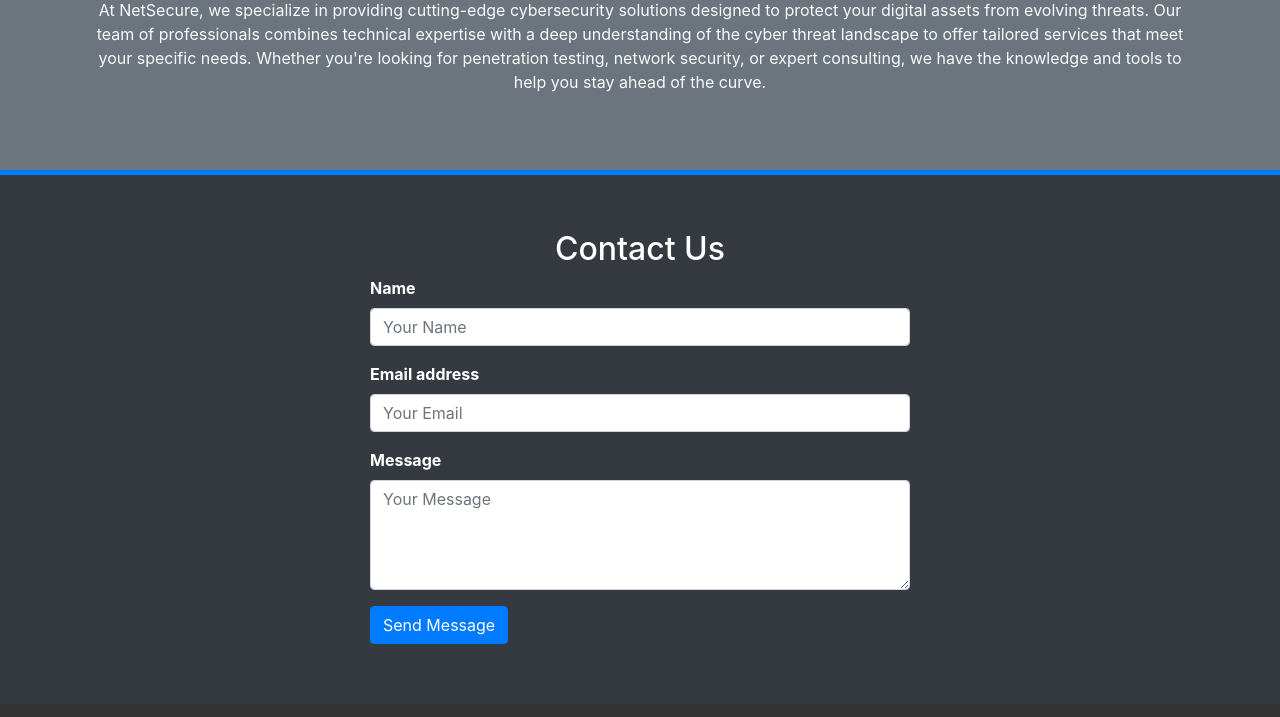
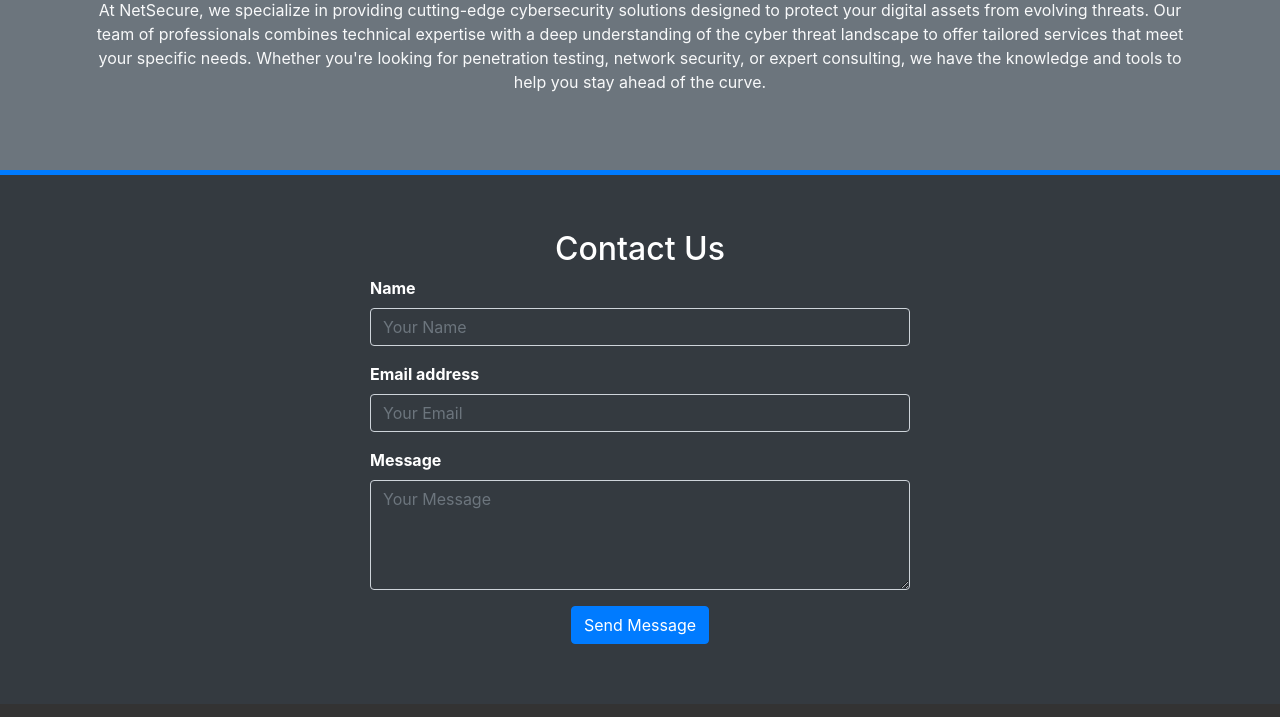
Before and after one commit to NetSecure/NetSecure.github.io, a plain HTML site: page index.html in a window 1280 px wide. Shown: the part 990-1707 px from the top of the page. Drawn offline with nearby package versions, Linux system fonts and the light colour scheme.

Commit message:
Update index.html

```diff
--- a/index.html
+++ b/index.html
@@ -198,17 +198,19 @@
           <form>
             <div class="form-group">
               <label for="name">Name</label>
-              <input type="text" class="form-control" id="name" placeholder="Your Name" required>
+              <input type="text" class="form-control bg-dark" id="name" placeholder="Your Name" required>
             </div>
             <div class="form-group">
               <label for="email">Email address</label>
-              <input type="email" class="form-control" id="email" placeholder="Your Email" required>
+              <input type="email" class="form-control bg-dark" id="email" placeholder="Your Email" required>
             </div>
             <div class="form-group">
               <label for="message">Message</label>
-              <textarea class="form-control" id="message" rows="4" placeholder="Your Message" required></textarea>
+              <textarea class="form-control bg-dark" id="message" rows="4" placeholder="Your Message" required></textarea>
             </div>
-            <button type="submit" class="btn btn-primary">Send Message</button>
+            <div class="text-center">
+				<button type="submit" class="btn btn-primary">Send Message</button>
+            </div>
           </form>
         </div>
       </div>
```
